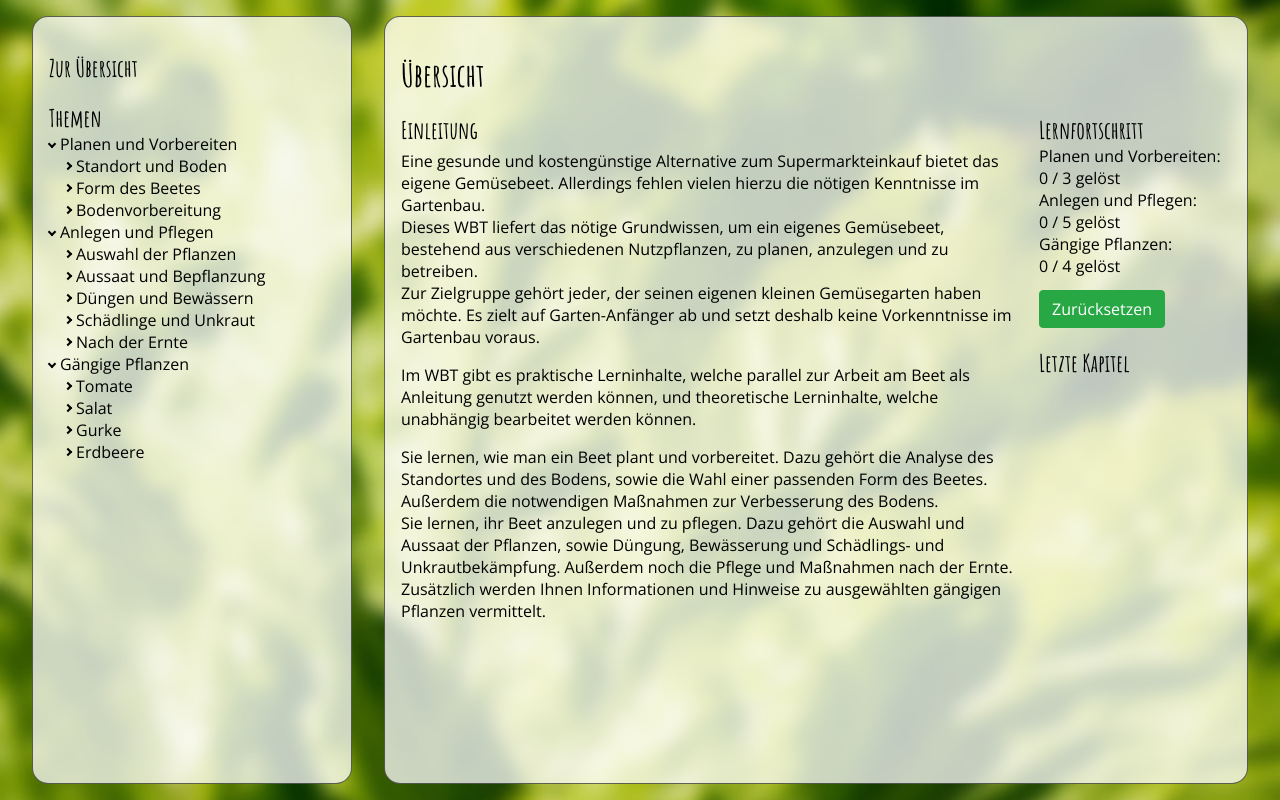
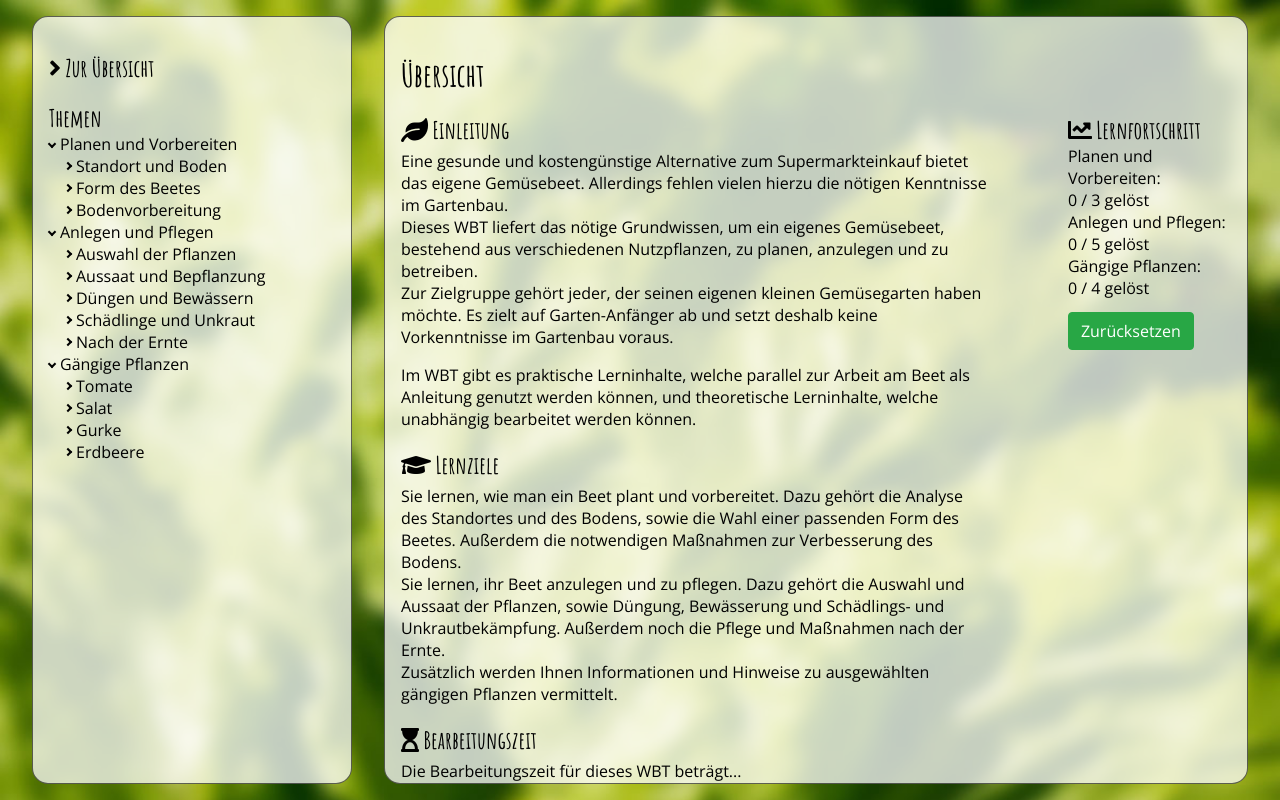
Before and after one commit to mathiasw91/ll-wbt, a React (Create React App) app: page / in a window 1280 px wide. Built offline with nearby package versions, Linux system fonts and the light colour scheme; what flux would draw is missing.

Commit message:
fontawesome eingebaut

```diff
--- a/public/index.html
+++ b/public/index.html
@@ -10,6 +10,7 @@
     -->
     <link rel="manifest" href="%PUBLIC_URL%/manifest.json">
     <link rel="shortcut icon" href="%PUBLIC_URL%/favicon.ico">
+    <link rel="stylesheet" href="https://use.fontawesome.com/releases/v5.0.12/css/all.css" integrity="sha384-G0fIWCsCzJIMAVNQPfjH08cyYaUtMwjJwqiRKxxE/rx96Uroj1BtIQ6MLJuheaO9" crossorigin="anonymous">
     <!--
       Notice the use of %PUBLIC_URL% in the tags above.
       It will be replaced with the URL of the `public` folder during the build.
--- a/src/components/Home.js
+++ b/src/components/Home.js
@@ -12,24 +12,30 @@ class Home extends React.Component {
       <h1>Übersicht</h1>
       <div id="home-boxes">
         <div id="home-start">
-          <h2>Einleitung</h2>
+          <h2><i class="fa fa-leaf"></i> Einleitung</h2>
           <p>Eine gesunde und kostengünstige Alternative zum Supermarkteinkauf bietet das eigene Gemüsebeet. Allerdings fehlen vielen hierzu die nötigen Kenntnisse im Gartenbau.<br/>
             Dieses WBT liefert das nötige Grundwissen, um ein eigenes Gemüsebeet, bestehend aus verschiedenen Nutzpflanzen, zu planen, anzulegen und zu betreiben.<br/>
             Zur Zielgruppe gehört jeder, der seinen eigenen kleinen Gemüsegarten haben möchte. Es zielt auf Garten-Anfänger ab und setzt deshalb keine Vorkenntnisse im Gartenbau voraus.
           </p>
           <p>Im WBT gibt es praktische Lerninhalte, welche parallel zur Arbeit am Beet als Anleitung genutzt werden können, und theoretische Lerninhalte, welche unabhängig bearbeitet werden können.</p>
+
+
+          <h2><i class="fa fa-graduation-cap"></i> Lernziele</h2>
           <p>Sie lernen, wie man ein Beet plant und vorbereitet. Dazu gehört die Analyse des Standortes und des Bodens, sowie die Wahl einer passenden Form des Beetes. Außerdem die notwendigen Maßnahmen zur Verbesserung des Bodens.<br/>
           Sie lernen, ihr Beet anzulegen und zu pflegen. Dazu gehört die Auswahl und Aussaat der Pflanzen, sowie Düngung, Bewässerung und Schädlings- und Unkrautbekämpfung. Außerdem noch die Pflege und Maßnahmen nach der Ernte.<br/>
           Zusätzlich werden Ihnen Informationen und Hinweise zu ausgewählten gängigen Pflanzen vermittelt.</p>
+
+          <h2><i class="fa fa-hourglass-start"></i> Bearbeitungszeit</h2>
+          <p>Die Bearbeitungszeit für dieses WBT beträgt...</p>
         </div>
         <div id="home-sidebar">
-          <h2>Lernfortschritt</h2>
+          <h2><i class="fa fa-chart-line"></i> Lernfortschritt</h2>
           {this.props.chapters.map(c=>(
             <span style={{display:"block"}}>{c.name}: {c.themes.filter(c=>c.quizComplete).length}&nbsp;/&nbsp;{c.themes.length}&nbsp;gelöst</span>
           ))}
           <button className="btn btn-default" style={{marginTop:"0.8em"}} onClick={AppActions.resetProgress}>Zurücksetzen</button>
-          <h2>Letzte Kapitel</h2>
           {(this.props.latest.length != 0) && (<div id="latest-themes">
+            <h2><i class="fa fa-list-ul"></i> Zuletzt besuchte Kapitel</h2>
             {this.props.latest.map(theme=>(
               <Link to={theme.path}>{theme.name}</Link>
             ))}
--- a/src/components/Sidebar.js
+++ b/src/components/Sidebar.js
@@ -7,7 +7,7 @@ class Sidebar extends React.Component {
 
   render() {
     return (<aside id="sidebar">
-      <h2><Link to="/home">Zur Übersicht</Link></h2>
+      <h2><Link to="/home"><i class="fa fa-angle-right"></i> Zur Übersicht</Link></h2>
     	<div id="sidebar-navigation">
     	<h2>Themen</h2>
         {this.props.chapters.map((chapter, index) =>
--- a/src/index.css
+++ b/src/index.css
@@ -228,13 +228,16 @@ h1, h2, h3, h4, h5, h6 {
 
 #home #home-start {
   flex-grow: 1;
-  padding-right: 1em;
+  padding-right: 5em;
 }
 
 #home #home-sidebar {
   flex-grow: 0;
-  flex-basis: auto;
-  min-width: 12em;
+  flex-basis: 30em;
+}
+
+#latest-themes {
+  margin-top: 40px;
 }
 
 #latest-themes > a {
```
